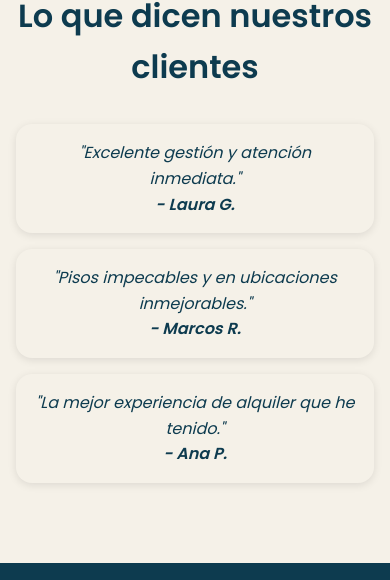
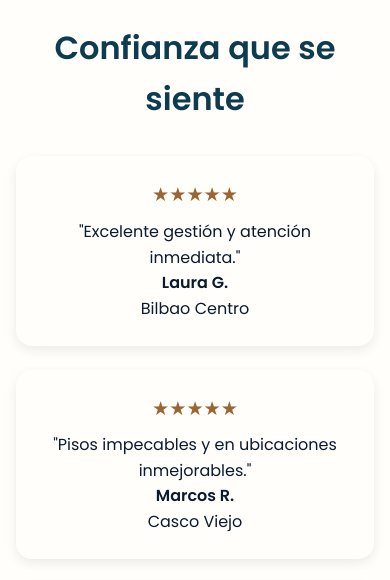
Before and after one commit to Habitya/WEB-HABITYA, a website: page index.html in a window 390 px wide. Shown: the part 2185-2765 px from the top of the page. Drawn offline with nearby package versions, Linux system fonts and the light colour scheme.

Commit message:
Add responsive testimonials section

```diff
--- a/css/estilos.css
+++ b/css/estilos.css
@@ -467,6 +467,39 @@ body {
 
 /* Mantén tus estilos previos para .filter-group, .btn-search, etc. */
 
+/* ===== Testimonios ===== */
+.testimonials {
+  background: #fffefb;
+  color: #0a1a2f;
+  padding: 2rem 0;
+}
+.testimonials-grid {
+  display: grid;
+  grid-template-columns: 1fr;
+  gap: 1.5rem;
+}
+@media(min-width: 640px) {
+  .testimonials-grid { grid-template-columns: 1fr 1fr; }
+}
+@media(min-width: 1024px) {
+  .testimonials-grid { grid-template-columns: 1fr 1fr 1fr; }
+}
+.testimonial-card {
+  background: #fffefb;
+  border-radius: 1rem;
+  box-shadow: 0 4px 12px rgba(0,0,0,0.08);
+  padding: 1.5rem;
+  text-align: center;
+}
+.stars {
+  color: #996633;
+  margin-bottom: 0.5rem;
+  font-size: 1.2rem;
+}
+.testimonial-name {
+  font-weight: 600;
+}
+
 /* ===== Footer ===== */
 .page-footer {
   background: var(--brand-primary);
--- a/index.html
+++ b/index.html
@@ -176,20 +176,28 @@
   </section>
 
   <!-- Testimonios -->
-  <section class="container mt-16" data-aos="fade-up">
-    <h2 class="title" data-aos="fade-up">Lo que dicen nuestros clientes</h2>
-    <div class="grid-3 gap-6">
-      <div class="review" data-aos="fade-up" data-aos-delay="100">
-        <p>"Excelente gestión y atención inmediata."</p>
-        <strong>- Laura G.</strong>
-      </div>
-      <div class="review" data-aos="fade-up" data-aos-delay="200">
-        <p>"Pisos impecables y en ubicaciones inmejorables."</p>
-        <strong>- Marcos R.</strong>
-      </div>
-      <div class="review" data-aos="fade-up" data-aos-delay="300">
-        <p>"La mejor experiencia de alquiler que he tenido."</p>
-        <strong>- Ana P.</strong>
+  <section class="testimonials mt-16" data-aos="fade-up">
+    <div class="container">
+      <h2 class="title">Confianza que se siente</h2>
+      <div class="testimonials-grid">
+        <div class="testimonial-card" data-aos="fade-up" data-aos-delay="100">
+          <div class="stars">★★★★★</div>
+          <p class="testimonial-text">"Excelente gestión y atención inmediata."</p>
+          <p class="testimonial-name">Laura G.</p>
+          <p class="testimonial-city">Bilbao Centro</p>
+        </div>
+        <div class="testimonial-card" data-aos="fade-up" data-aos-delay="200">
+          <div class="stars">★★★★★</div>
+          <p class="testimonial-text">"Pisos impecables y en ubicaciones inmejorables."</p>
+          <p class="testimonial-name">Marcos R.</p>
+          <p class="testimonial-city">Casco Viejo</p>
+        </div>
+        <div class="testimonial-card" data-aos="fade-up" data-aos-delay="300">
+          <div class="stars">★★★★★</div>
+          <p class="testimonial-text">"La mejor experiencia de alquiler que he tenido."</p>
+          <p class="testimonial-name">Ana P.</p>
+          <p class="testimonial-city">Indautxu</p>
+        </div>
       </div>
     </div>
   </section>
```
